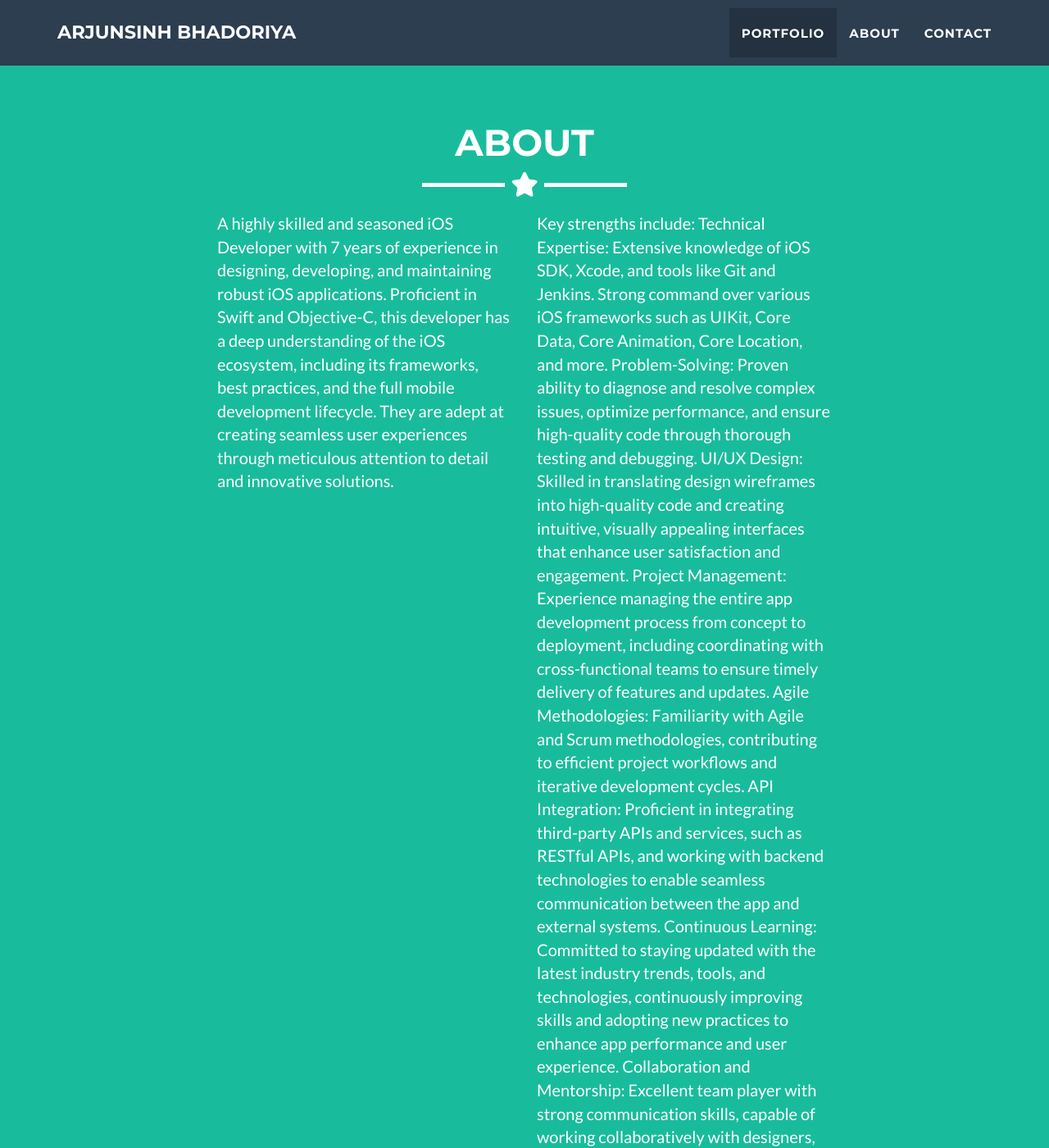
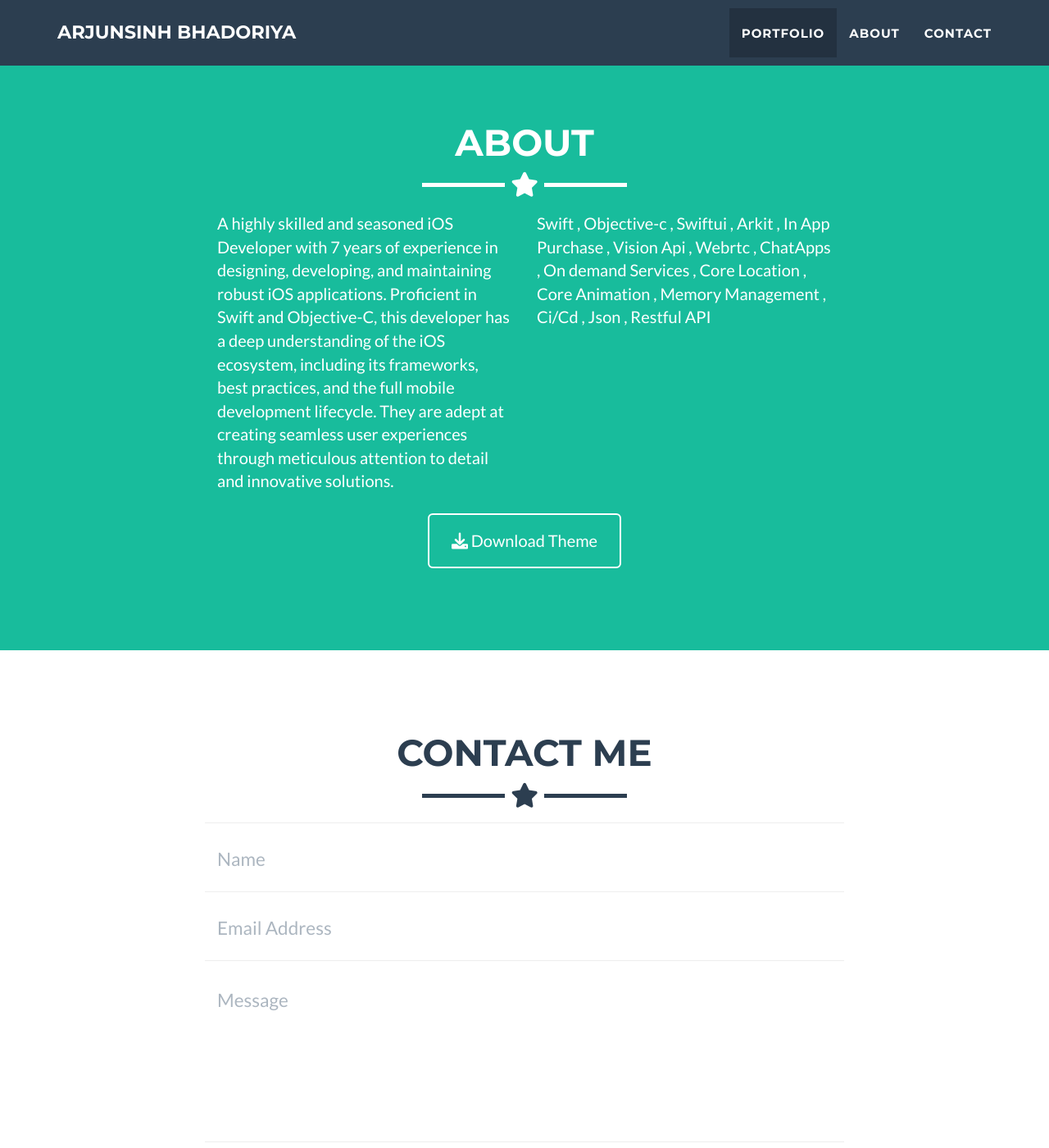
Before and after one commit to abmanraj/abmanraj.github.io, a Jekyll site: the page built from _posts/2014-07-18-project-1.markdown, in a window 1280 px wide and 1400 px high, scrolled down 1767 px. Shown: the whole window at 82% size. Built offline with Jekyll 4.4.1, drawn with Linux system fonts in a browser that asks for light colours; some of the changed text lies outside the part shown.

Commit message:
-- about change

```diff
--- a/_includes/about.html
+++ b/_includes/about.html
@@ -12,23 +12,7 @@
         <p>A highly skilled and seasoned iOS Developer with 7 years of experience in designing, developing, and maintaining robust iOS applications. Proficient in Swift and Objective-C, this developer has a deep understanding of the iOS ecosystem, including its frameworks, best practices, and the full mobile development lifecycle. They are adept at creating seamless user experiences through meticulous attention to detail and innovative solutions.</p>
       </div>
       <div class="col-lg-4">
-        <p>Key strengths include:
-
-          Technical Expertise: Extensive knowledge of iOS SDK, Xcode, and tools like Git and Jenkins. Strong command over various iOS frameworks such as UIKit, Core Data, Core Animation, Core Location, and more.
-
-          Problem-Solving: Proven ability to diagnose and resolve complex issues, optimize performance, and ensure high-quality code through thorough testing and debugging.
-
-          UI/UX Design: Skilled in translating design wireframes into high-quality code and creating intuitive, visually appealing interfaces that enhance user satisfaction and engagement.
-
-          Project Management: Experience managing the entire app development process from concept to deployment, including coordinating with cross-functional teams to ensure timely delivery of features and updates.
-
-          Agile Methodologies: Familiarity with Agile and Scrum methodologies, contributing to efficient project workflows and iterative development cycles.
-
-          API Integration: Proficient in integrating third-party APIs and services, such as RESTful APIs, and working with backend technologies to enable seamless communication between the app and external systems.
-
-          Continuous Learning: Committed to staying updated with the latest industry trends, tools, and technologies, continuously improving skills and adopting new practices to enhance app performance and user experience.
-
-          Collaboration and Mentorship: Excellent team player with strong communication skills, capable of working collaboratively with designers, product managers, and other developers. Experienced in mentoring junior developers and sharing knowledge within the team. </p>
+        <p>Swift , Objective-c , Swiftui , Arkit , In App Purchase , Vision Api , Webrtc , ChatApps , On demand Services , Core Location , Core Animation , Memory Management , Ci/Cd , Json , Restful API</p>
       </div>
       <div class="col-lg-8 col-lg-offset-2 text-center">
         <a href="https://github.com/jeromelachaud/freelancer-theme" class="btn btn-lg btn-outline">
```
